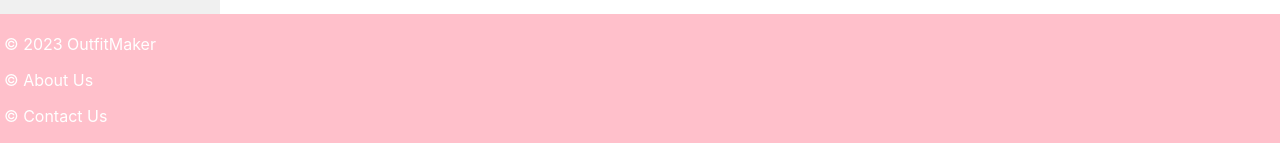
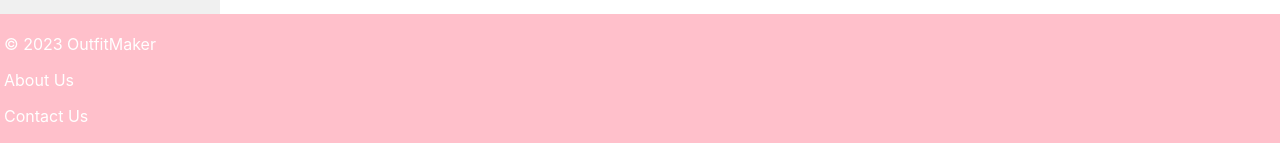
Before and after one commit to hotredsam/Outfit-Maker, a React (Create React App) app in the folder outfit-tracker/client/: page / in a window 1280 px wide. Shown: the part 654-797 px from the top of the page. Built offline with nearby package versions, Linux system fonts and the light colour scheme.

Commit message:
Working on connecting backend with Natalie

```diff
--- a/outfit-tracker/client/src/components/Footer.js
+++ b/outfit-tracker/client/src/components/Footer.js
@@ -5,8 +5,8 @@ const Footer = () => {
   return (
     <div className="footer">
       <p>&copy; 2023 OutfitMaker</p>
-      <p>&copy; About Us</p>
-      <p>&copy; Contact Us</p>
+      <p> About Us</p>
+      <p> Contact Us</p>
     </div>
   );
 };
```
Also changed, not shown: outfit-tracker/client/src/components/ViewOutfits.js (+7 -7 lines).
